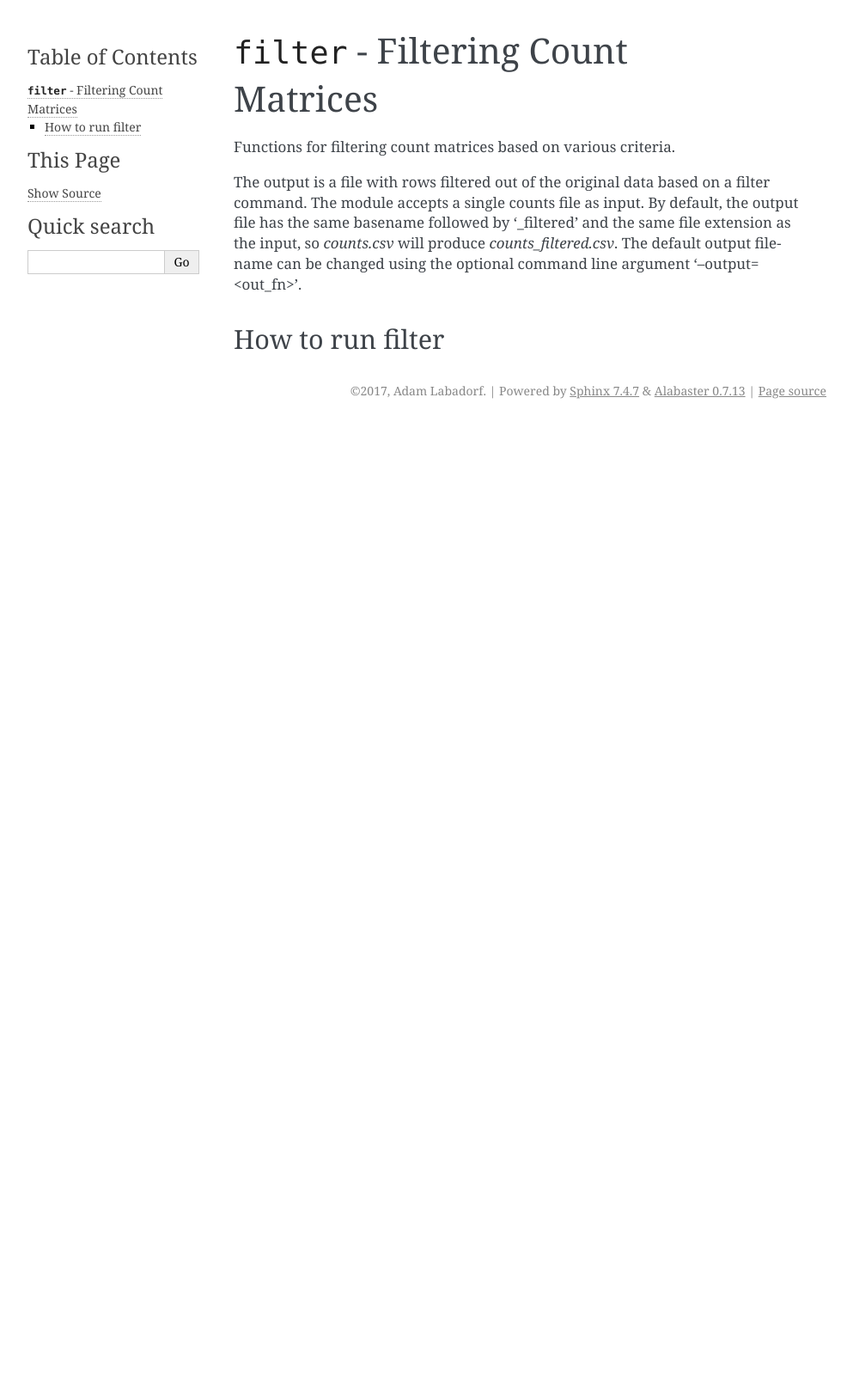
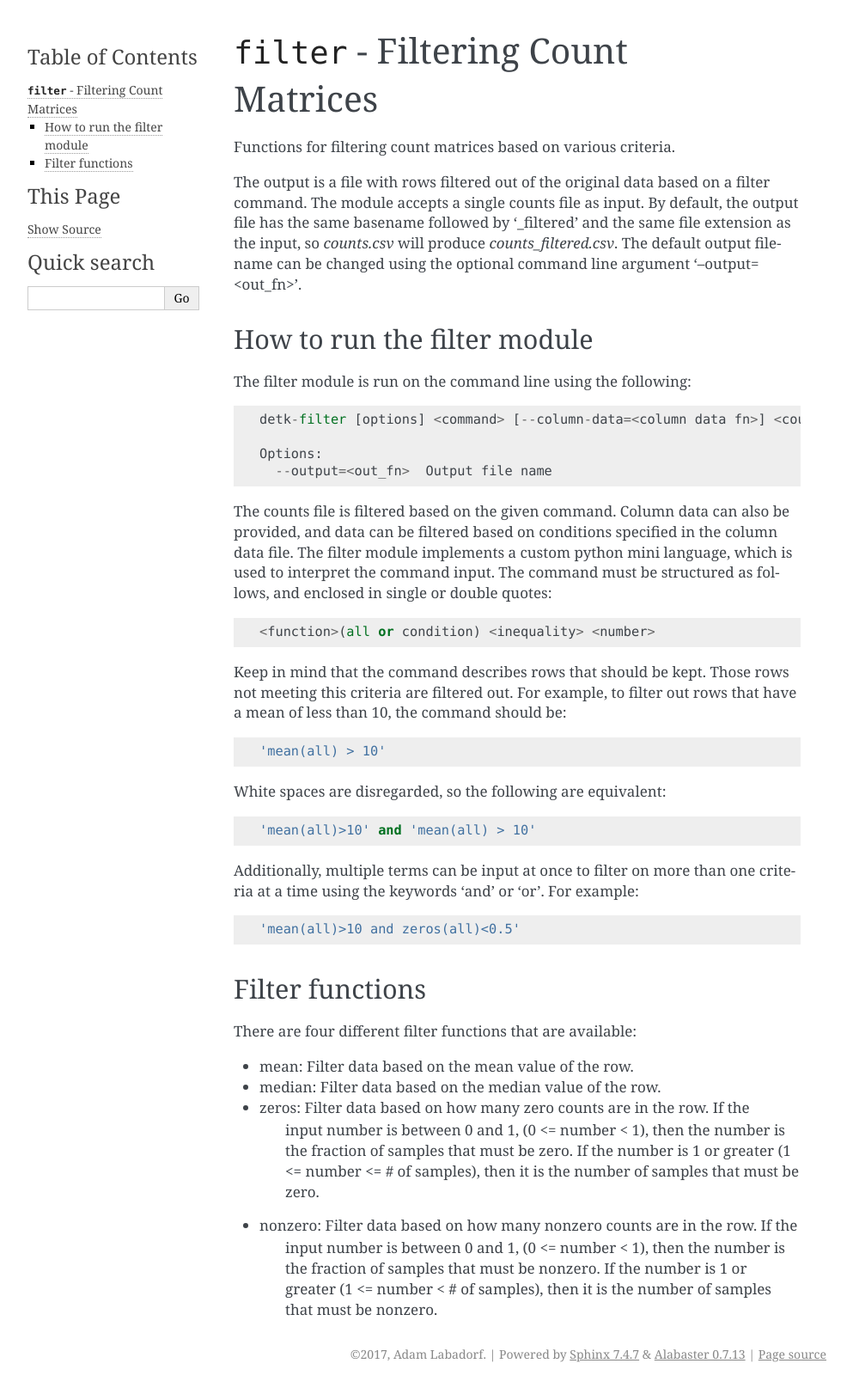
Before and after one commit to BU-Neuromics/de_toolkit, a Sphinx documentation site: the page built from docs/filter.rst, in a window 1280 px wide. Shown: the whole page at 86% size, without its empty margins (148-1141 px from the left). Built offline with Sphinx 7.4.7, drawn with Linux system fonts in a browser that asks for light colours; before the commit the page ends 900 px from its top, so only the background shows below that.

Commit message:
Added more to filter documentation

```diff
--- a/docs/filter.rst
+++ b/docs/filter.rst
@@ -10,5 +10,53 @@ file extension as the input, so *counts.csv* will produce *counts_filtered.csv*.
 The default output filename can be changed using the optional command line
 argument '--output=<out_fn>'.
 
-How to run filter
------------------
+How to run the filter module
+----------------------------
+
+The filter module is run on the command line using the following::
+
+  detk-filter [options] <command> [--column-data=<column data fn>] <counts_fn>
+
+  Options:
+    --output=<out_fn>  Output file name
+
+The counts file is filtered based on the given command. Column data can also be
+provided, and data can be filtered based on conditions specified in the column
+data file. The filter module implements a custom python mini language, which is
+used to interpret the command input. The command must be structured as follows,
+and enclosed in single or double quotes::
+
+  <function>(all or condition) <inequality> <number>
+
+Keep in mind that the command describes rows that should be kept. Those rows not
+meeting this criteria are filtered out. For example, to filter out rows that
+have a mean of less than 10, the command should be::
+
+  'mean(all) > 10'
+
+White spaces are disregarded, so the following are equivalent::
+
+  'mean(all)>10' and 'mean(all) > 10'
+
+Additionally, multiple terms can be input at once to filter on more than one
+criteria at a time using the keywords 'and' or 'or'. For example::
+
+  'mean(all)>10 and zeros(all)<0.5'
+
+Filter functions
+----------------
+
+There are four different filter functions that are available:
+
+- mean:     Filter data based on the mean value of the row.
+- median:   Filter data based on the median value of the row.
+- zeros:    Filter data based on how many zero counts are in the row. If the
+            input number is between 0 and 1, (0 <= number < 1), then the
+            number is the fraction of samples that must be zero. If the number
+            is 1 or greater (1 <= number <= # of samples), then it is the
+            number of samples that must be zero.
+- nonzero:  Filter data based on how many nonzero counts are in the row. If the
+            input number is between 0 and 1, (0 <= number < 1), then the number
+            is the fraction of samples that must be nonzero. If the number is 1
+            or greater (1 <= number < # of samples), then it is the number of
+            samples that must be nonzero.
```
